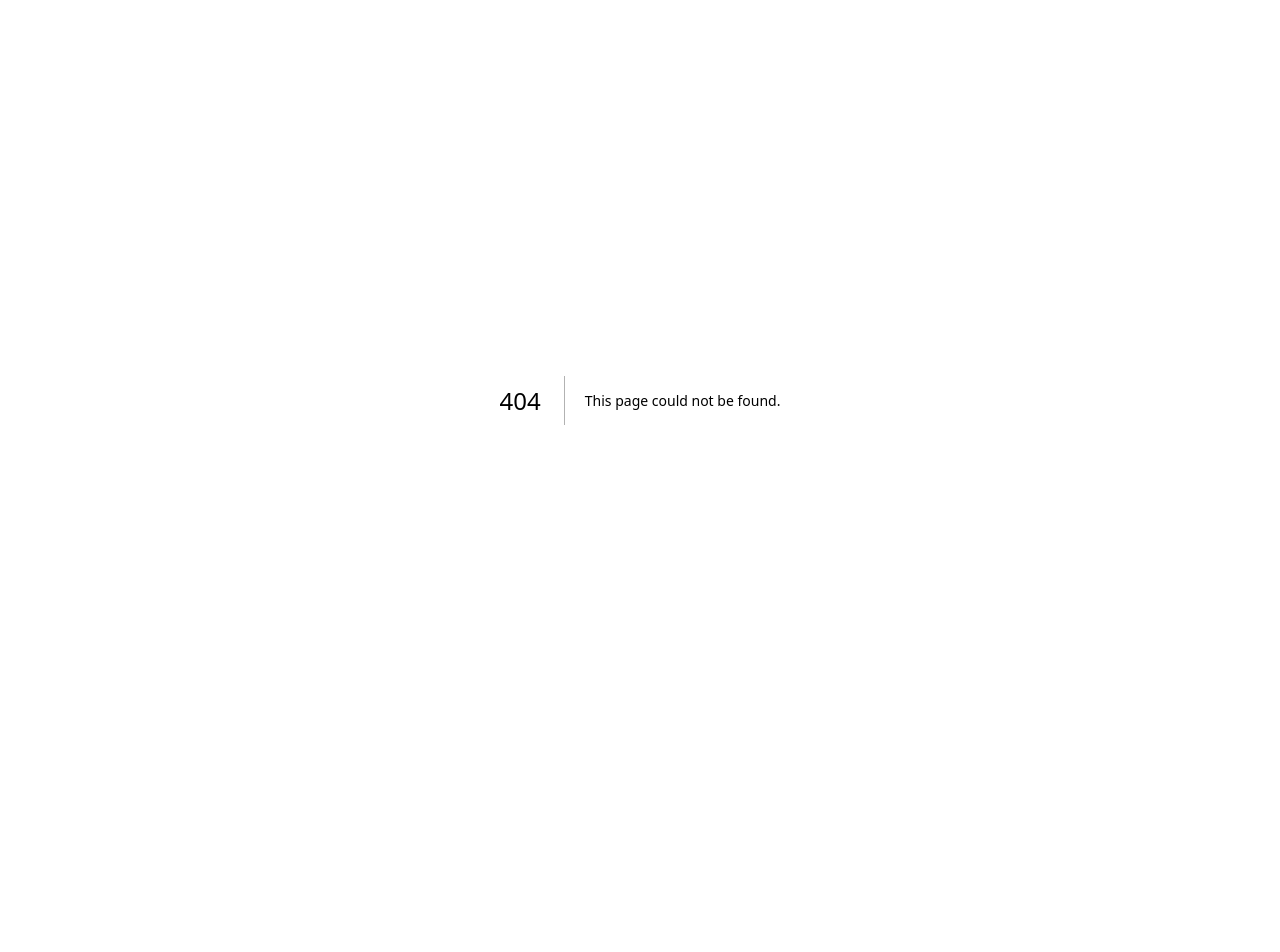
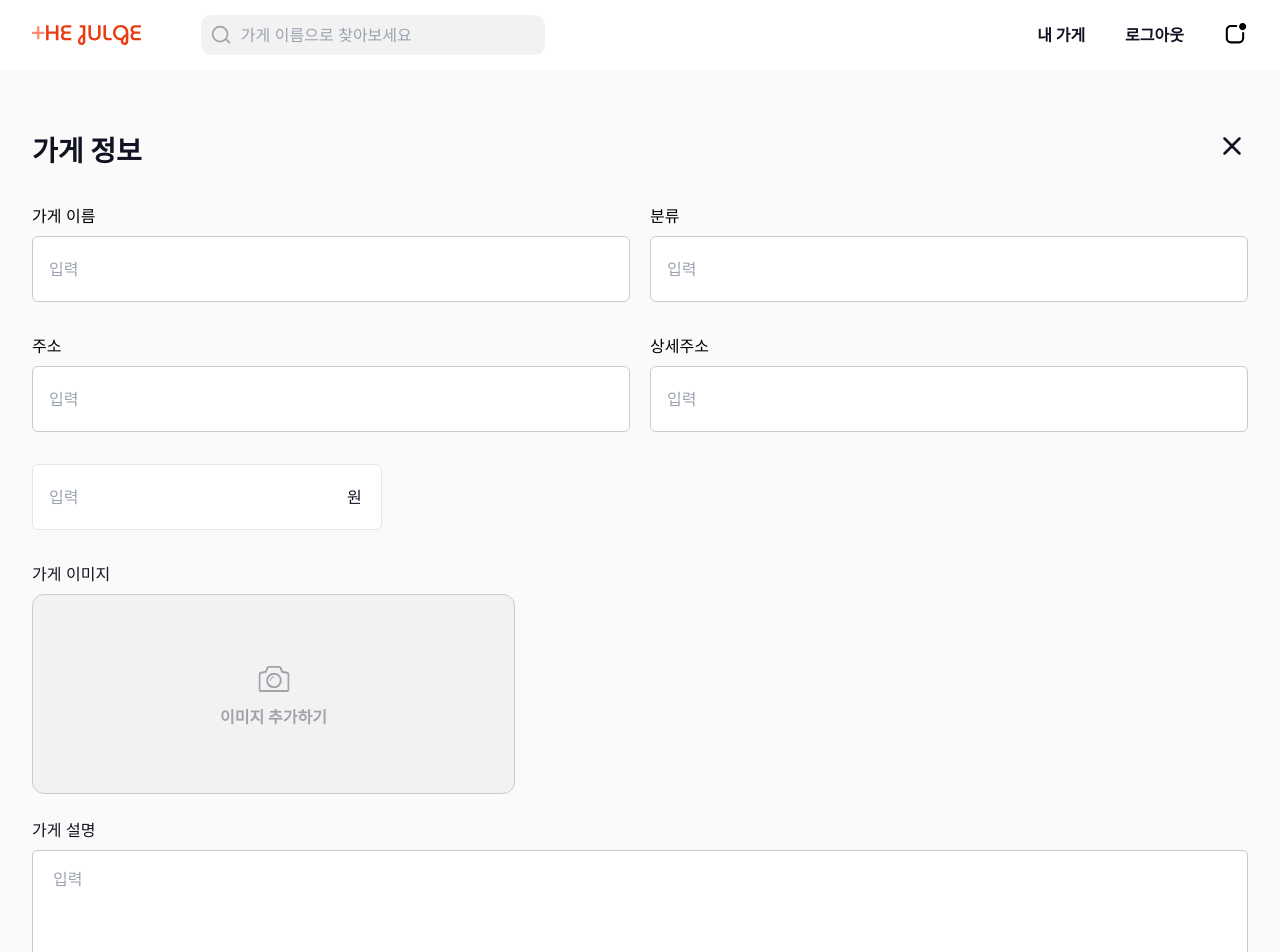
Before and after one commit to DDaHeuk/The-julge, a Next.js app: page /editmyshop in a window 1280 px wide. Before the commit this address had no page. Shown: the top 952 px of the page. Before the commit the page ends 800 px from the top, so only its background shows below. Built offline with nearby package versions, Linux system fonts and the light colour scheme.

Commit message:
feat : 가게 정보 편집하기 페이지

```diff
--- /dev/null
+++ b/src/app/(contents)/editmyshop/page.tsx
@@ -0,0 +1,19 @@
+import AssignMyShopHeader from '@/components/assignMyShopHeader';
+import EditMyShopInfo from '@/components/editMyShopInfo';
+import Button from '@/components/button/indext';
+
+const editMyShop = () => {
+  return (
+    <div className="flex px-[12px] md:px-[32px] lg:px-[238px] pt-[40px] md:pt-[60px] pb-[80px] md:pb-[60px] flex-col items-start bg-gray5">
+      <div className="flex flex-col items-center gap-[24px] md:gap-[32px] w-[100%]">
+        <AssignMyShopHeader />
+        <EditMyShopInfo />
+        <Button className="w-[100%] md:w-[312px]" color="filled">
+          편집하기
+        </Button>
+      </div>
+    </div>
+  );
+};
+
+export default editMyShop;
--- /dev/null
+++ b/src/components/editMyShopInfo/index.tsx
@@ -0,0 +1,43 @@
+import Input from '../input';
+import Image from 'next/image';
+
+const EditMyShopInfo = () => {
+  return (
+    <div className="flex flex-col gap-[20px] md:gap-[24px] w-[100%]">
+      <div className="inline-flex flex-col md:flex-row items-start gap-[20px]">
+        <Input className="w-[100%]" variant="normal" label="가게 이름" />
+        <Input className="w-[100%]" variant="normal" label="분류" />
+      </div>
+      <div className="md:hidden inline-flex flex-col items-start gap-[20px]">
+        <Input className="w-[100%]" variant="normal" label="주소" />
+        <Input className="w-[100%]" variant="normal" label="상세주소" />
+        <Input variant="price" label="기본 시급" />
+      </div>
+      <div className="hidden md:inline-flex flex-row items-start gap-[20px]">
+        <Input className="w-[100%]" variant="normal" label="주소" />
+        <Input className="w-[100%]" variant="normal" label="상세주소" />
+      </div>
+      <div className="hidden md:inline-flex flex-col items-start gap-[20px]">
+        <Input variant="price" label="기본 시급" />
+      </div>
+      <div className="inline-flex flex-col items-start gap-[8px] md:w-[483px]">
+        <span className="text-black text-[16px]">가게 이미지</span>
+        <div className="cursor-pointer rounded-[12px] border border-gray30 bg-gray10 w-[100%] h-[200px] py-[68px]">
+          <div className="flex flex-col items-center  gap-[11px]">
+            <Image src="/icons/camera.svg" alt="카메라 아이콘" width={32} height={32} />
+            <span className="text-gray40 text-center text-[16px] font-bold">이미지 추가하기</span>
+          </div>
+        </div>
+      </div>
+      <div className="inline-flex flex-col items-start gap-[8px]">
+        <span className="text-black text-[16px]">가게 설명</span>
+        <textarea
+          placeholder="입력"
+          className="flex resize-none h-[153px] px-[20px] py-[16px] items-start self-stretch rounded-[5px] border border-gray30 bg-white "
+        />
+      </div>
+    </div>
+  );
+};
+
+export default EditMyShopInfo;
```
